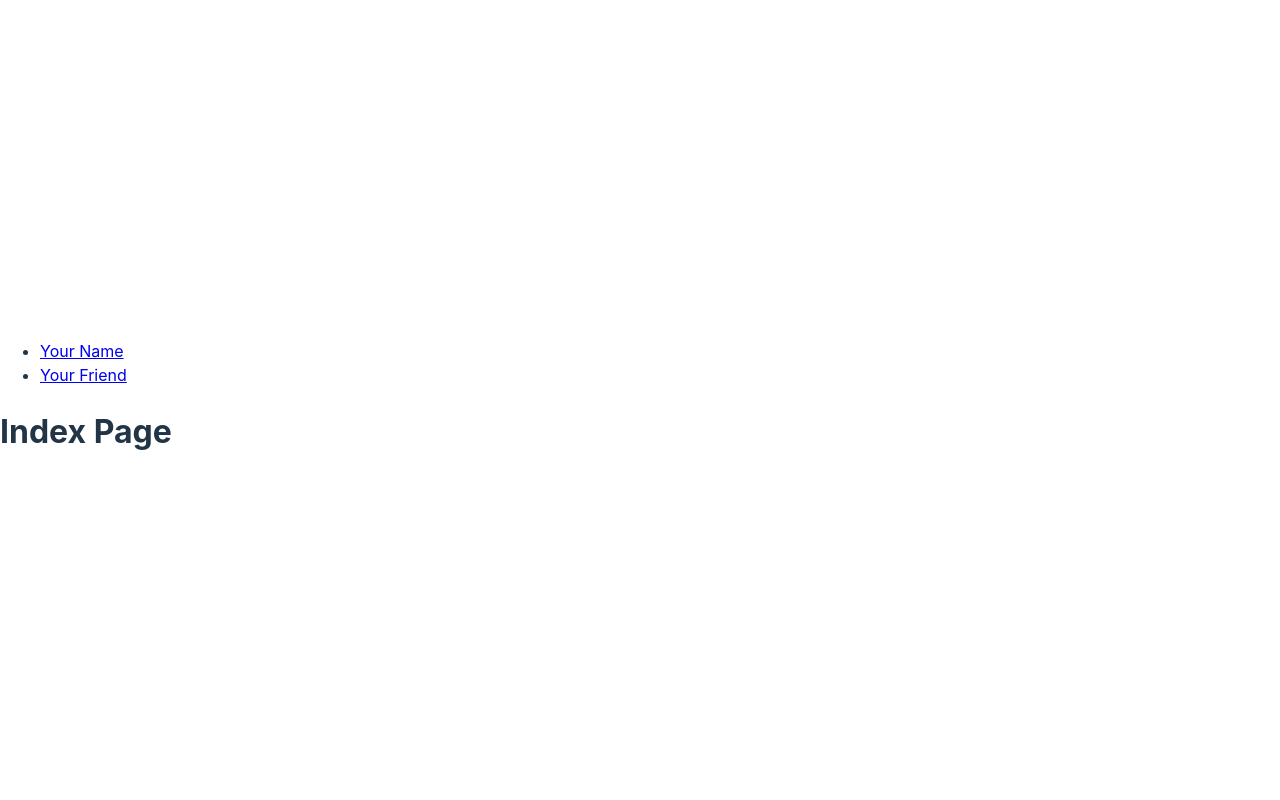
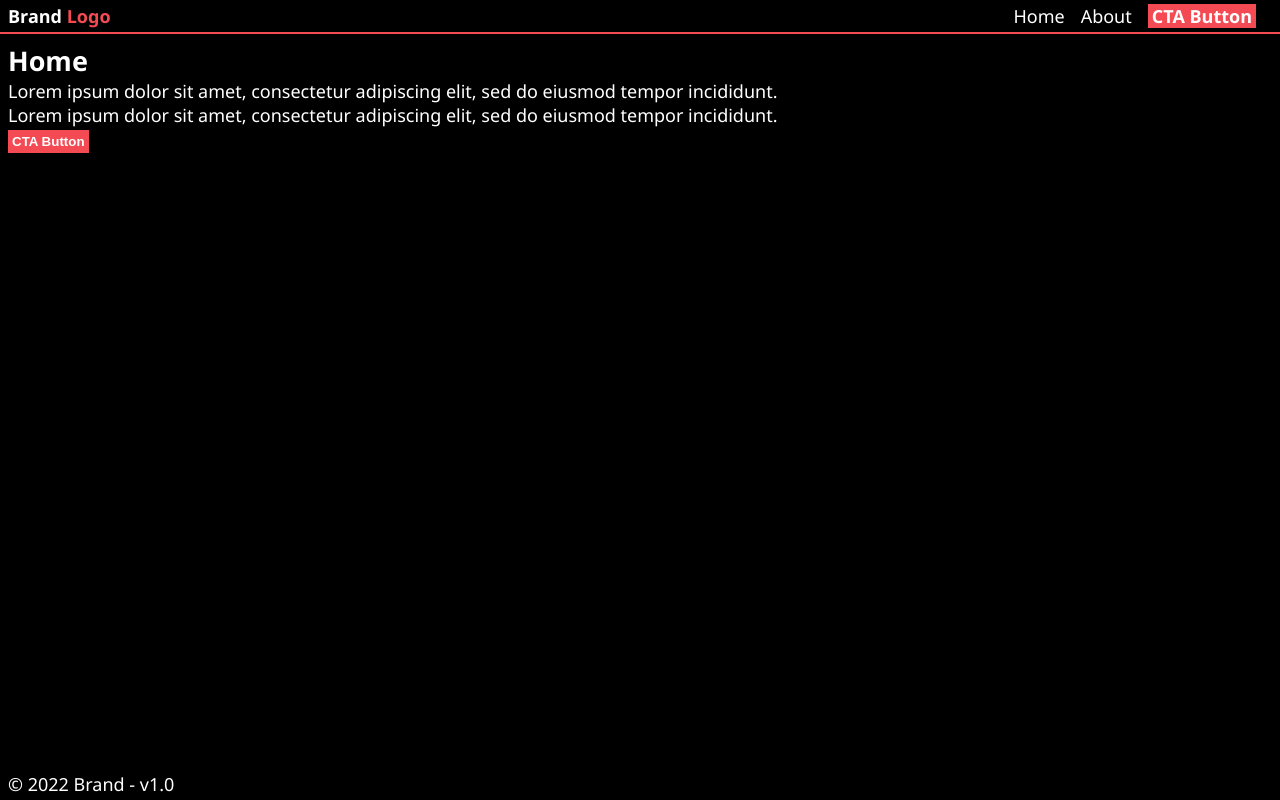
Before and after one commit to jicking/vite-react-spa-demo, a React (Vite) app: page / in a window 1280 px wide. Built offline with nearby package versions, Linux system fonts and the light colour scheme.

Commit message:
add pages

```diff
--- a/src/index.css
+++ b/src/index.css
@@ -1,29 +1,109 @@
 :root {
-  font-family: Inter, system-ui, Avenir, Helvetica, Arial, sans-serif;
-  line-height: 1.5;
-  font-weight: 400;
+  --color-bg: black;
+  --color-primary: #f34a53;
+  --font-family: 'Segoe UI';
+  --font-size: 18px;
+  --spacing-sm: 4px;
+  --spacing-md: 8px;
+  --spacing-lg: 16px;
 
-  color-scheme: light dark;
-  color: rgba(255, 255, 255, 0.87);
-  background-color: #242424;
-
-  font-synthesis: none;
-  text-rendering: optimizeLegibility;
-  -webkit-font-smoothing: antialiased;
-  -moz-osx-font-smoothing: grayscale;
+  font-size: var(--font-size);
+  font-family: var(--font-family);
+  color: white;
+  background-color: var(--color-bg);
 }
 
-body {
+* {
+  padding: 0;
   margin: 0;
-  display: flex;
-  place-items: center;
-  min-width: 320px;
-  min-height: 100vh;
+  box-sizing: border-box;
 }
 
-@media (prefers-color-scheme: light) {
-  :root {
-    color: #213547;
-    background-color: #ffffff;
-  }
+/** containers **/
+
+.page-root {
+  font-size: 1rem;
+  font-family: var(--font-family);
+  color: white;
+  min-height: 100vh;
+  display: grid;
+  grid-template-columns: 1fr;
+  grid-template-rows: auto 1fr auto;
+  grid-template-areas: 'header' 'main' 'footer';
 }
+
+.page-header {
+  font-weight: normal;
+  padding: var(--spacing-sm) var(--spacing-md);
+  border-bottom: 2px solid var(--color-primary);
+  display: flex;
+  justify-content: space-between;
+}
+
+.inline-link-container {
+  display: flex;
+  align-items: center; /* Align items vertically in the center */
+}
+
+.inline-link-container ul {
+  list-style-type: none; /* Remove default list styles */
+  padding: 0; /* Remove default padding */
+  margin: 0; /* Remove default margin */
+  display: flex;
+}
+
+.inline-link-container li {
+  margin-right: var(--spacing-lg);
+}
+
+.inline-link-container a {
+  text-decoration: none;
+  color: white;
+}
+
+.page-main {
+  padding: 0;
+}
+
+.page-footer {
+  font-weight: thin;
+  color: white;
+  padding: var(--spacing-sm) var(--spacing-md);
+}
+
+/** components **/
+
+.content {
+  padding: var(--spacing-md);
+}
+
+.btn {
+  font-weight: bold;
+  color: white;
+  background-color: var(--color-primary);
+  padding: var(--spacing-sm);
+  margin-right: var(--spacing-sm);
+  border: none;
+}
+
+.btn-link {
+  font-weight: bold;
+  color: white;
+  background-color: var(--color-primary);
+  padding: 0 var(--spacing-sm);
+  border: none;
+}
+
+/** utils **/
+
+.red {
+  color: #f34a53;
+}
+
+.flex {
+  display: flex;
+}
+
+.brand {
+  font-weight: bold;
+}
--- a/src/main.tsx
+++ b/src/main.tsx
@@ -2,7 +2,7 @@ import React from 'react'
 import ReactDOM from 'react-dom/client'
 import { createHashRouter, RouterProvider } from 'react-router-dom'
 import './index.css'
-import { Root, ErrorPage, Home, Contact } from './routes'
+import { Root, ErrorPage, Home, About } from './routes'
 
 const router = createHashRouter([
   {
@@ -15,8 +15,8 @@ const router = createHashRouter([
         element: <Home />,
       },
       {
-        path: 'contacts/:contactId',
-        element: <Contact />,
+        path: '/about',
+        element: <About />,
       },
     ],
   },
--- /dev/null
+++ b/src/routes/about.tsx
@@ -0,0 +1,11 @@
+export function About() {
+  return (
+    <article className="content">
+      <h1>About</h1>
+      <p>
+        Lorem ipsum dolor sit amet, consectetur adipiscing elit, sed do eiusmod
+        tempor incididunt.
+      </p>
+    </article>
+  )
+}
--- a/src/routes/contact.tsx
+++ /dev/null
@@ -1,7 +0,0 @@
-export function Contact() {
-  return (
-    <div id="contact">
-      <h1>Contact Page</h1>
-    </div>
-  )
-}
--- a/src/routes/error-page.tsx
+++ b/src/routes/error-page.tsx
@@ -6,12 +6,12 @@ export function ErrorPage() {
   console.error(error)
 
   return (
-    <div id="error-page">
+    <article className="content">
       <h1>Oops!</h1>
       <p>Sorry, an unexpected error has occurred.</p>
       <p>
         <i>{error.statusText || error.message}</i>
       </p>
-    </div>
+    </article>
   )
 }
--- a/src/routes/home.tsx
+++ b/src/routes/home.tsx
@@ -1,7 +1,16 @@
 export function Home() {
   return (
-    <div id="contact">
-      <h1>Index Page</h1>
-    </div>
+    <article className="content">
+      <h1>Home</h1>
+      <p>
+        Lorem ipsum dolor sit amet, consectetur adipiscing elit, sed do eiusmod
+        tempor incididunt.
+      </p>
+      <p>
+        Lorem ipsum dolor sit amet, consectetur adipiscing elit, sed do eiusmod
+        tempor incididunt.
+      </p>
+      <button className="btn">CTA Button</button>
+    </article>
   )
 }
--- a/src/routes/index.ts
+++ b/src/routes/index.ts
@@ -1,4 +1,4 @@
 export * from './root'
 export * from './error-page'
 export * from './home'
-export * from './contact'
+export * from './about'
--- a/src/routes/root.tsx
+++ b/src/routes/root.tsx
@@ -3,19 +3,35 @@ import { Outlet, Link } from 'react-router-dom'
 export function Root() {
   return (
     <>
-      <nav>
+      <div className="page-root">
+        <header className="page-header">
+          <div className="brand">
+            Brand <span className="red">Logo</span>
+          </div>
+
+          <nav className="inline-link-container">
             <ul>
               <li>
-            <Link to={`contacts/1`}>Your Name</Link>
+                <Link to={`/`}>Home</Link>
               </li>
               <li>
-            <Link to={`contacts/2`}>Your Friend</Link>
+                <Link to={`about`}>About</Link>
+              </li>
+              <li>
+                <Link to={`x`} className="btn-link">
+                  CTA Button
+                </Link>
               </li>
             </ul>
           </nav>
-      <main>
+        </header>
+
+        <main className="page-main">
           <Outlet />
         </main>
+
+        <footer className="page-footer">© 2022 Brand - v1.0</footer>
+      </div>
     </>
   )
 }
```
Lines whose indentation alone changed are shown as unchanged.
